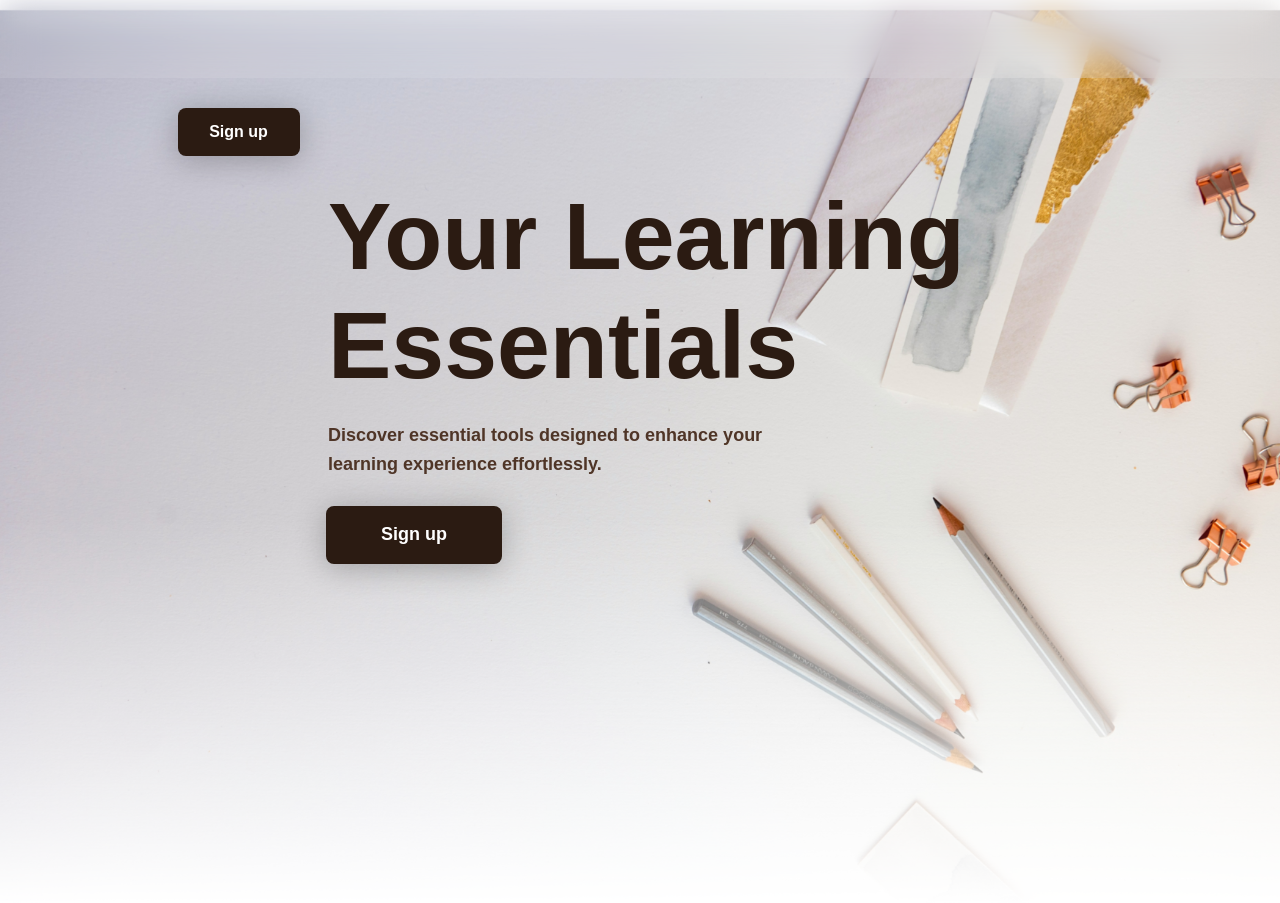
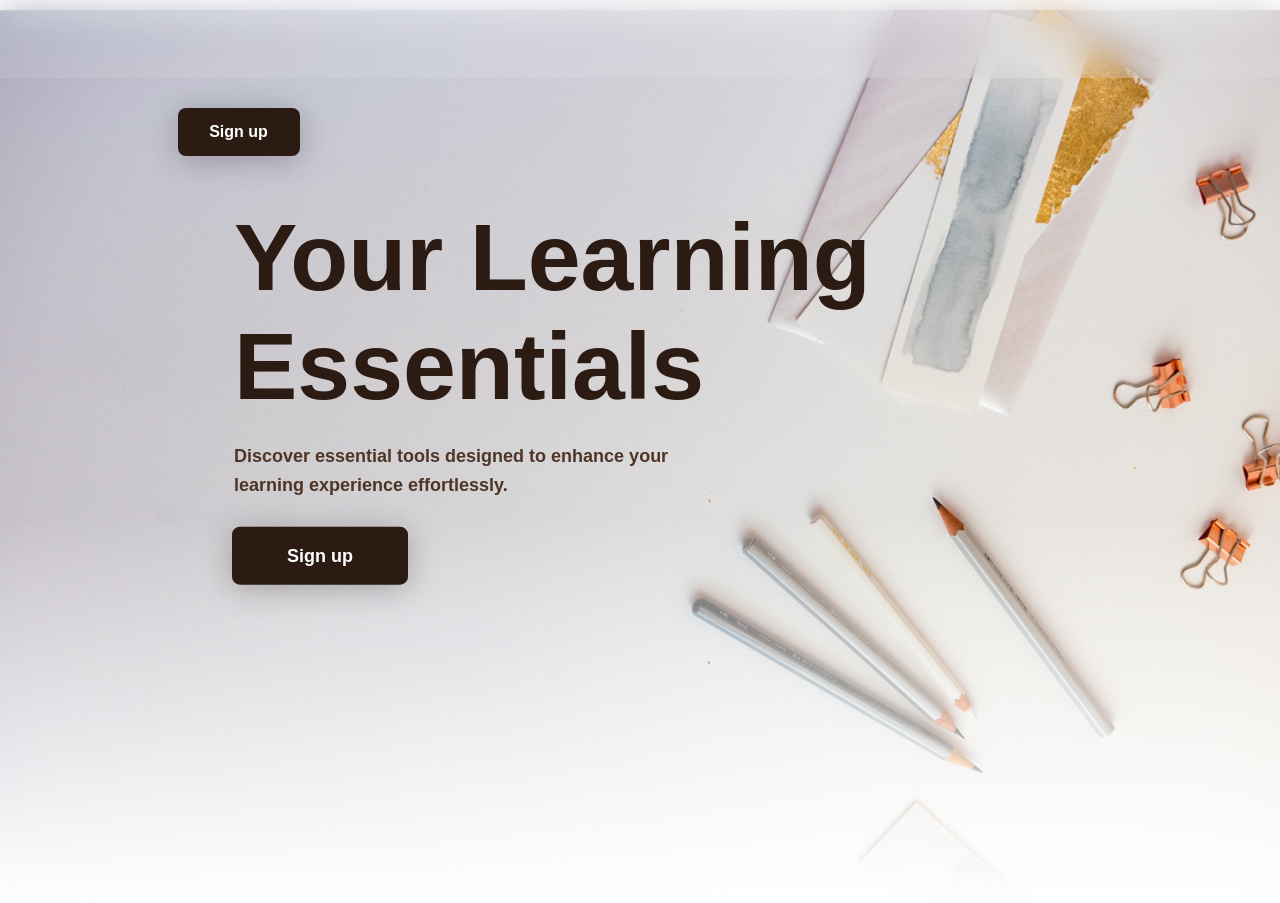
Before and after one commit to matheeshapathirana/Deskshop, a PHP site: page / in a window 1280 px wide. Shown: the top 903 px of the page. Run offline with PHP 8.4, Linux system fonts and the light colour scheme.

Commit message:
Update hero content positioning for improved responsiveness and centering

```diff
--- a/index.css
+++ b/index.css
@@ -226,19 +226,24 @@ button.signup-btn:active::after {
 }
 
 div.hero-content {
-    position: relative;
+    position: absolute; /* Change to absolute to keep it fixed relative to its container */
     display: flex;
     width: 708px;
     max-width: 100%;
     flex-direction: column;
     align-items: start;
     font-size: 18px;
-    margin: 103px 0 -65px 188px;
+    top: 40%; /* Center vertically */
+    left: 35%; /* Center horizontally */
+    transform: translate(-50%, -50%); /* Adjust position to center */
 }
 
 @media (max-width: 991px) {
     div.hero-content {
-        margin: 40px 0 10px;
+        top: auto; /* Reset top position */
+        left: auto; /* Reset left position */
+        transform: none; /* Reset transform */
+        margin: 40px 0 10px; /* Apply margin for smaller screens */
     }
 }
 
```
